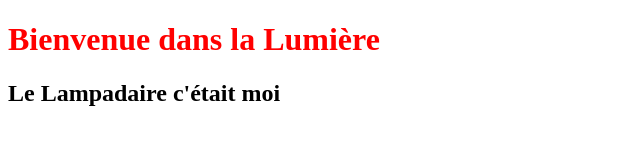
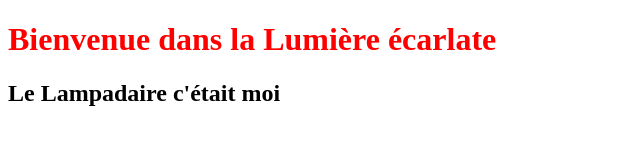
Before and after one commit to TanguYsen/Le-Lampadaire, a plain HTML site: page index.html in a window 1280 px wide. Shown: the whole page, without its empty margins (0-640 px from the left). Drawn offline with Linux system fonts and the light colour scheme.

```diff
--- a/index.html
+++ b/index.html
@@ -6,7 +6,7 @@
     <link href="index.css" rel="stylesheet"/ type="text/css"/>
   </head>
   <body>
-      <h1>Bienvenue dans la Lumière</h1>
+      <h1>Bienvenue dans la Lumière écarlate</h1>
 	<h2>Le Lampadaire c'était moi</h2>
     </body>
   </html>
```
